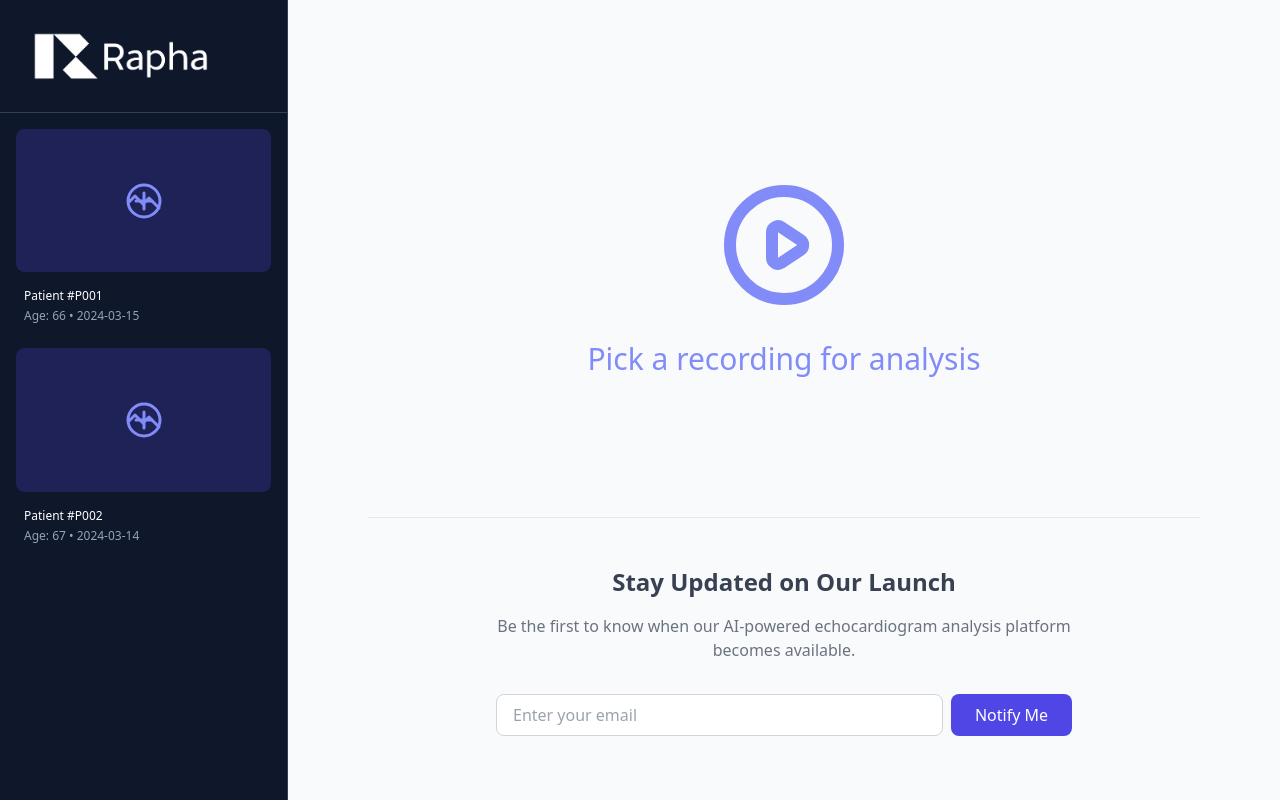
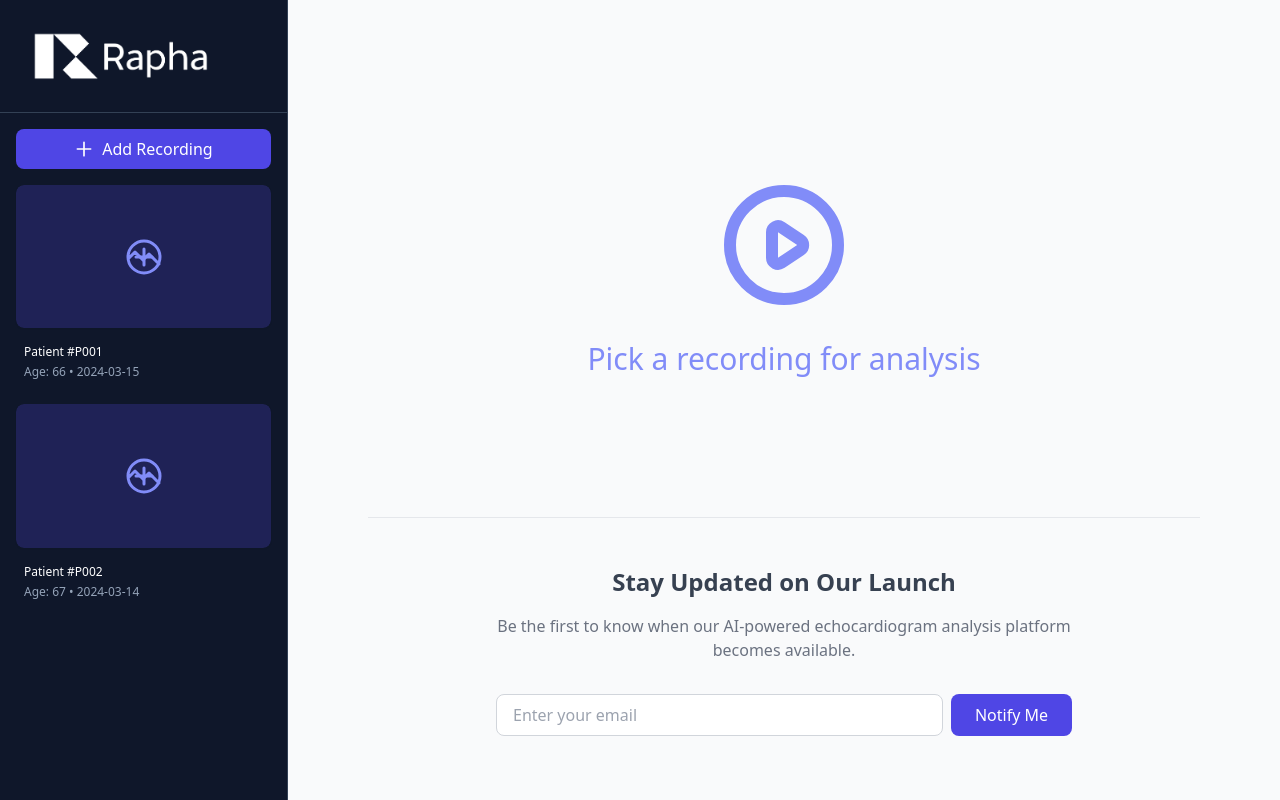
Before and after one commit to david-cdr/Rapha, a React (Vite) app: page / in a window 1280 px wide. Built offline with nearby package versions, Linux system fonts and the light colour scheme.

Commit message:
added file browser

```diff
--- a/src/App.tsx
+++ b/src/App.tsx
@@ -5,26 +5,62 @@ import { VideoPlayer } from './components/recording/VideoPlayer'
 import { AnalysisResults } from './components/recording/AnalysisResults'
 import { EmailSignup } from './components/layout/EmailSignup'
 import { useAnalysis } from './hooks/useAnalysis'
+import type { Recording } from './types/recording'
 
 function App() {
+  const [recordings, setRecordings] = useState<Recording[]>(mockRecordings)
   const [selectedRecording, setSelectedRecording] = useState<string | null>(null)
   const { isAnalyzing, analysisComplete, startAnalysis, resetAnalysis } = useAnalysis()
 
-  const selectedVideo = mockRecordings.find(r => r.id === selectedRecording)
+  const selectedVideo = recordings.find(r => r.id === selectedRecording)
   const videoSrc = selectedVideo
     ? (analysisComplete ? selectedVideo.analyzedVideo : selectedVideo.originalVideo)
     : ''
 
+  const handleAddRecording = () => {
+    // Create a hidden file input element
+    const input = document.createElement('input')
+    input.type = 'file'
+    input.accept = '.mp4'
+    input.style.display = 'none'
+    document.body.appendChild(input)
+
+    input.onchange = (e) => {
+      const file = (e.target as HTMLInputElement).files?.[0]
+      if (file) {
+        // Clone the second patient's data for the new recording
+        const secondPatient = recordings[1]
+        const newRecording: Recording = {
+          ...secondPatient,
+          id: String(recordings.length + 1),
+          patientId: `P${String(recordings.length + 1).padStart(3, '0')}`,
+          date: new Date().toISOString().split('T')[0],
+          name: `Recording ${recordings.length + 1}`,
+          thumbnail: secondPatient.thumbnail,
+          originalVideo: secondPatient.originalVideo,
+          analyzedVideo: secondPatient.analyzedVideo,
+          analysisResults: secondPatient.analysisResults
+        }
+        setRecordings([...recordings, newRecording])
+      }
+      // Clean up
+      document.body.removeChild(input)
+    }
+
+    input.click()
+  }
+
   return (
     <div className="flex h-screen">
       <Sidebar
-        recordings={mockRecordings}
+        recordings={recordings}
         selectedId={selectedRecording}
         onSelect={(id) => {
           setSelectedRecording(id)
           resetAnalysis()
         }}
         onLogoClick={() => setSelectedRecording(null)}
+        onAddRecording={handleAddRecording}
       />
 
       <div className="flex-1 overflow-y-auto bg-gray-50">
--- a/src/components/layout/Sidebar.tsx
+++ b/src/components/layout/Sidebar.tsx
@@ -7,9 +7,10 @@ interface SidebarProps {
   selectedId: string | null
   onSelect: (id: string) => void
   onLogoClick: () => void
+  onAddRecording: () => void
 }
 
-export function Sidebar({ recordings, selectedId, onSelect, onLogoClick }: SidebarProps) {
+export function Sidebar({ recordings, selectedId, onSelect, onLogoClick, onAddRecording }: SidebarProps) {
   return (
     <div className="w-72 bg-slate-900 shadow-lg overflow-y-auto border-r border-slate-700">
       <div
@@ -18,7 +19,17 @@ export function Sidebar({ recordings, selectedId, onSelect, onLogoClick }: Sideb
       >
         <img src={raphaLogo} alt="Rapha" className="h-12" />
       </div>
-      <div className="space-y-4 p-4">
+      <div className="p-4">
+        <button
+          onClick={onAddRecording}
+          className="w-full mb-4 flex items-center justify-center gap-2 bg-indigo-600 hover:bg-indigo-700 text-white py-2 px-4 rounded-lg transition-colors"
+        >
+          <svg className="w-5 h-5" fill="none" stroke="currentColor" viewBox="0 0 24 24" xmlns="http://www.w3.org/2000/svg">
+            <path strokeLinecap="round" strokeLinejoin="round" strokeWidth={2} d="M12 4v16m8-8H4" />
+          </svg>
+          Add Recording
+        </button>
+        <div className="space-y-4">
           {recordings.map((recording) => (
             <RecordingCard
               key={recording.id}
@@ -29,5 +40,6 @@ export function Sidebar({ recordings, selectedId, onSelect, onLogoClick }: Sideb
           ))}
         </div>
       </div>
+    </div>
   )
 }
```
Lines whose indentation alone changed are shown as unchanged.
